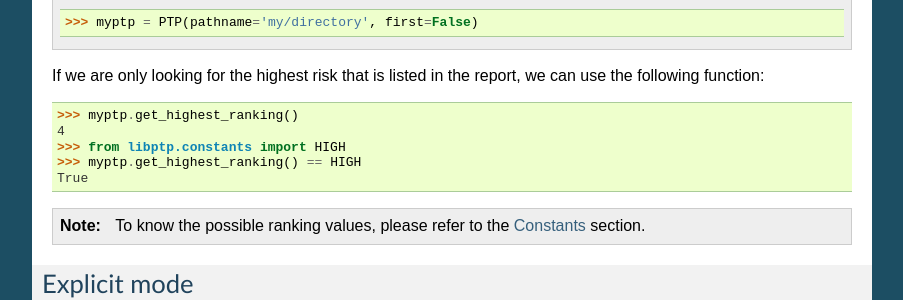
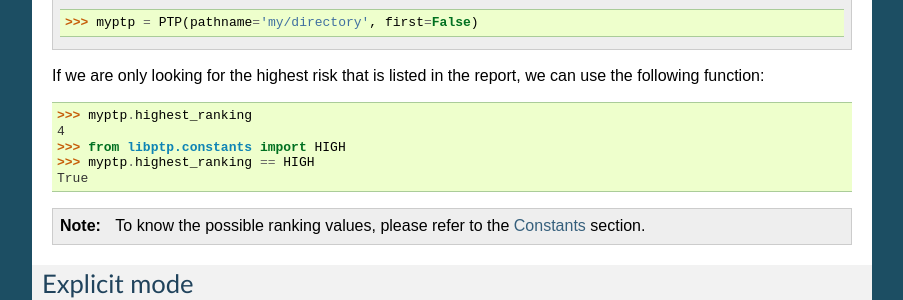
Before and after one commit to owtf/ptp, a Sphinx documentation site: the page built from docs/source/gettingstarted.rst, in a window 1280 px wide and 900 px high, scrolled down 1938 px. Shown: the part 152-452 px from the top of the window, without its empty margins (198-1101 px from the left). Built offline with Sphinx 7.4.7, drawn with Linux system fonts in a browser that asks for light colours.

Commit message:
[doc] Replace deprecated get_highest_ranking().

```diff
--- a/README.rst
+++ b/README.rst
@@ -80,7 +80,7 @@ Usage
     if __name__ == '__main__':
         ptp = PTP()
         ptp.parse('path/to/the/report/directory')
-        print('Highest severity:', ptp.get_highest_ranking())
+        print('Highest severity:', ptp.highest_ranking)
 
 =============
 Documentation
--- a/docs/source/gettingstarted.rst
+++ b/docs/source/gettingstarted.rst
@@ -149,10 +149,10 @@ can use the following function:
 
 .. code-block:: pycon
 
-    >>> myptp.get_highest_ranking()
+    >>> myptp.highest_ranking
     4
     >>> from libptp.constants import HIGH
-    >>> myptp.get_highest_ranking() == HIGH
+    >>> myptp.highest_ranking == HIGH
     True
 
 .. note::
```
